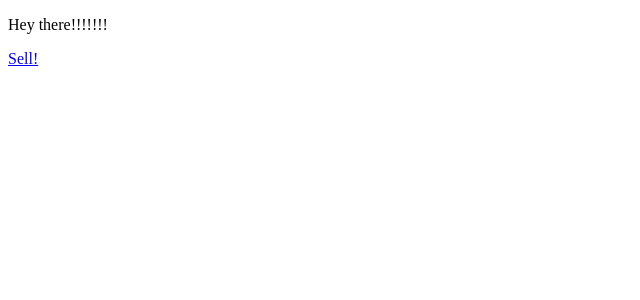
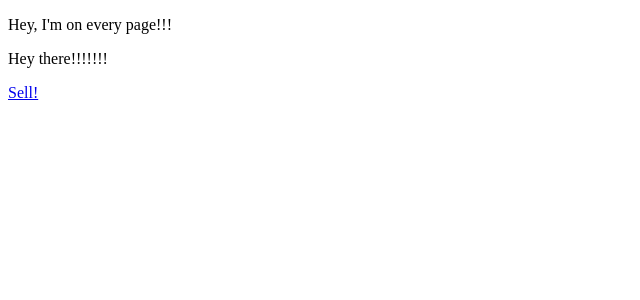
Before and after one commit to VolodymyrZee/sick-fits, a Next.js app in the folder frontend/: page / in a window 1280 px wide. Shown: the top 300 px of the page, without its empty margins (0-640 px from the left). Built offline with nearby package versions, Linux system fonts and the light colour scheme.

Commit message:
th.m.update

```diff
--- /dev/null
+++ b/frontend/pages/_app.js
@@ -0,0 +1,16 @@
+import App, {Container} from 'next/app';
+
+class MyApp extends App {
+    render() {
+        const {Component} = this.props;
+        return(
+            <Container>
+                <p>Hey, I'm on every page!!!</p>
+                <Component/>
+            </Container>
+        )
+    }
+
+}
+
+export default MyApp;
```
